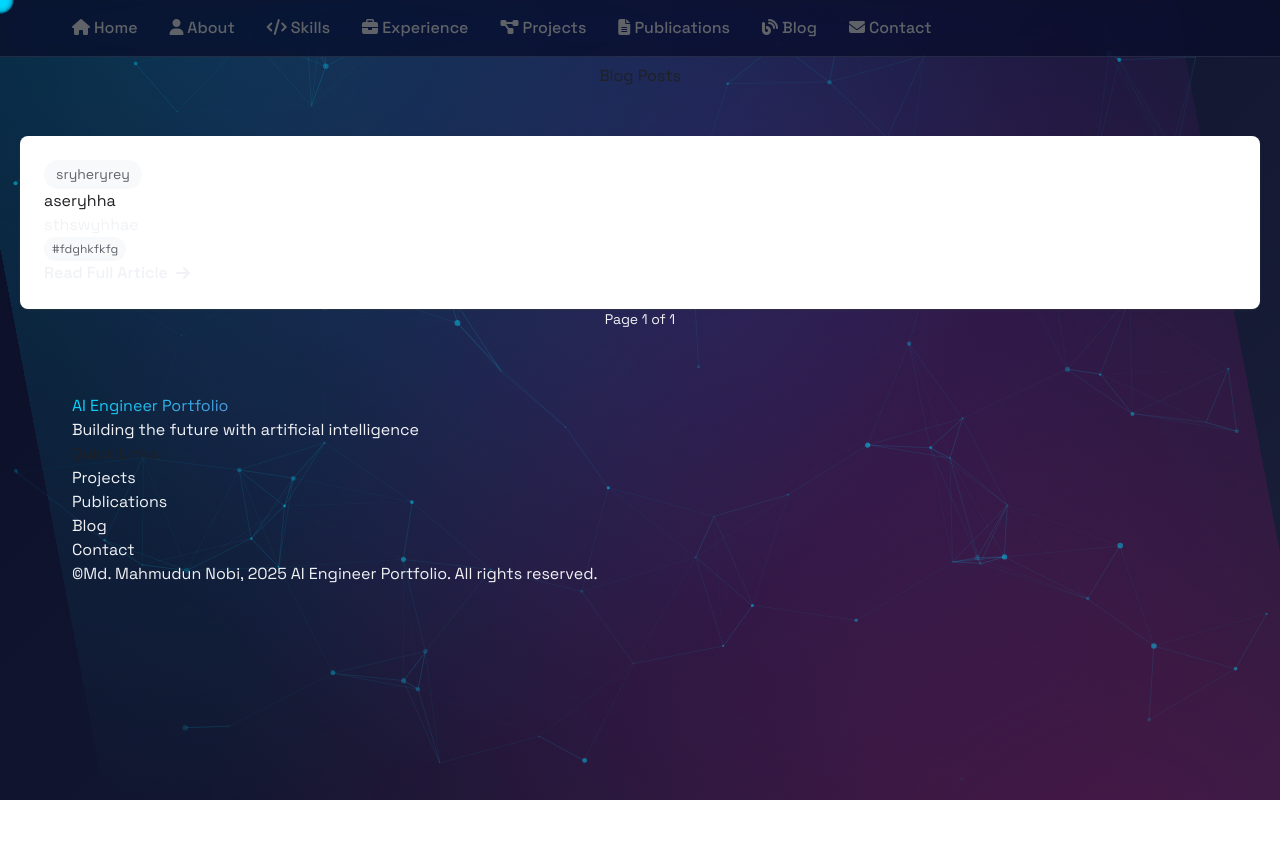
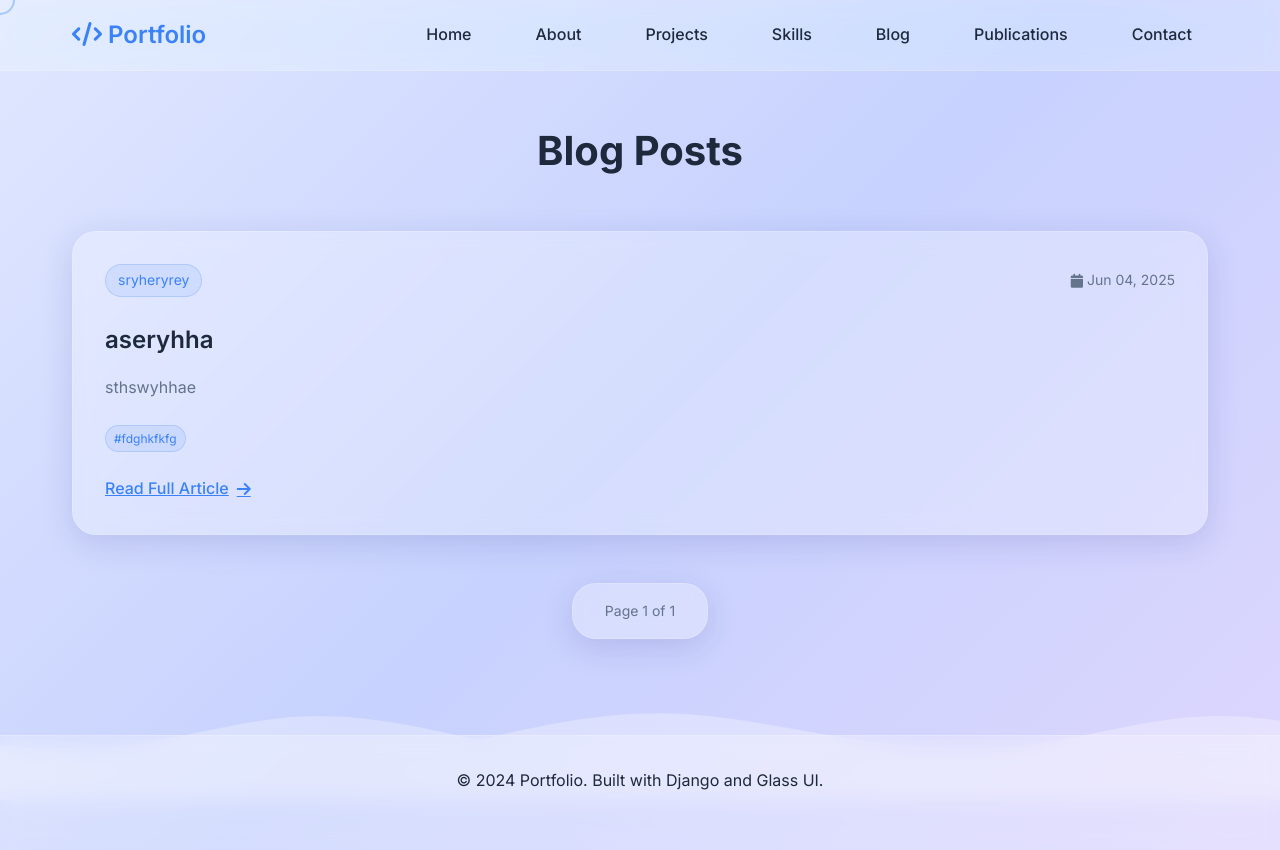
Before and after one commit to Nobi004/nobi_portfolio, a Django app: page /blog/ in a window 1280 px wide. Before the commit the page ends 800 px from the top, so only its background shows below. Run offline with Django 5.2, Linux system fonts and the light colour scheme; data comes from the database, SQL or seed files in the repository; some libraries are stand-ins or nearby versions.

Commit message:
Update base.html

```diff
--- a/ai_portfolio/portfolio/templates/base.html
+++ b/ai_portfolio/portfolio/templates/base.html
@@ -1,94 +1,68 @@
-{% load static %}
-{% load widget_tweaks %}
-{% load tailwind_tags %}
-{% tailwind_css %}
 <!DOCTYPE html>
 <html lang="en">
 <head>
     <meta charset="UTF-8">
     <meta name="viewport" content="width=device-width, initial-scale=1.0">
-    <meta name="description" content="AI Engineer Portfolio - Cutting-edge AI Solutions, Machine Learning & Deep Learning">
-    <meta name="keywords" content="AI Engineer, Machine Learning, Deep Learning, Neural Networks, Computer Vision, NLP">
-    <title>{% block title %}AI Engineer Portfolio{% endblock %}</title>
+    <meta name="description" content="Portfolio - Modern Glass Design">
+    <title>{% block title %}Portfolio{% endblock %}</title>
 
     {% load static %}
-    <link rel="stylesheet" href="{% static 'css/style.css' %}">
-    <!-- Font Awesome -->
+
+    <!-- Fonts -->
+    <link rel="preconnect" href="https://fonts.googleapis.com">
+    <link rel="preconnect" href="https://fonts.gstatic.com" crossorigin>
+    <link href="https://fonts.googleapis.com/css2?family=Inter:wght@300;400;500;600;700&display=swap" rel="stylesheet">
+
+    <!-- Icons -->
     <link rel="stylesheet" href="https://cdnjs.cloudflare.com/ajax/libs/font-awesome/6.4.0/css/all.min.css">
 
-    <!-- AOS Animation Library -->
-    <link rel="stylesheet" href="https://unpkg.com/aos@2.3.1/dist/aos.css">
-
     <!-- Custom CSS -->
-    <link rel="stylesheet" href="{% static 'css/ai_portfolio.css' %}">
+    <link rel="stylesheet" href="{% static 'css/glass.css' %}">
 
     {% block extra_css %}{% endblock %}
 </head>
 <body>
-    <!-- Glassmorphism Background -->
-    <!-- <div class="background-glass"></div> -->
-    <!-- Loading Animation -->
-    <div class="loading-container">
-        <div class="loading-orb"></div>
+    <!-- Wave Background -->
+    <div class="wave-container">
+        <div class="wave"></div>
     </div>
 
-    <!-- Animated Background -->
-    <div class="animated-bg"></div>
-
-    <!-- Particles Background -->
-    <div id="particles-js"></div>
+    <!-- Cursor Trail -->
+    <div class="cursor-trail" id="cursorTrail"></div>
 
     <!-- Navigation -->
-    <nav class="navbar-glass">
-        <div class="container-glass">
+    <nav class="navbar">
+        <div class="container">
             <div class="nav-wrapper">
                 <a href="{% url 'home' %}" class="logo">
-
+                    <i class="fas fa-code"></i> Portfolio
                 </a>
 
-                <button class="nav-toggle" id="navToggle">
+                <ul class="nav-menu" id="navMenu">
+                    <li><a href="{% url 'home' %}" class="nav-link">Home</a></li>
+                    <li><a href="{% url 'about' %}" class="nav-link">About</a></li>
+                    <li><a href="{% url 'projects' %}" class="nav-link">Projects</a></li>
+                    <li><a href="{% url 'skills' %}" class="nav-link">Skills</a></li>
+                    <li><a href="{% url 'blog' %}" class="nav-link">Blog</a></li>
+                    <li><a href="{% url 'publications' %}" class="nav-link">Publications</a></li>
+                    <li><a href="{% url 'contact' %}" class="nav-link">Contact</a></li>
+                </ul>
+
+                <div class="hamburger" id="hamburger">
                     <span></span>
                     <span></span>
                     <span></span>
-                </button>
-
-                <ul class="nav-menu" id="navMenu">
-                    <li><a href="{% url 'home' %}" class="nav-link">
-                        <i class="fas fa-home"></i> Home
-                    </a></li>
-                    <li><a href="{% url 'about' %}" class="nav-link">
-                        <i class="fas fa-user"></i> About
-                    </a></li>
-                    <li><a href="{% url 'skills' %}" class="nav-link">
-                        <i class="fas fa-code"></i> Skills
-                    </a></li>
-                    <li><a href="{% url 'experience' %}" class="nav-link">
-                        <i class="fas fa-briefcase"></i> Experience
-                    </a></li>
-                    <li><a href="{% url 'projects' %}" class="nav-link">
-                        <i class="fas fa-project-diagram"></i> Projects
-                    </a></li>
-                    <li><a href="{% url 'publications' %}" class="nav-link">
-                        <i class="fas fa-file-alt"></i> Publications
-                    </a></li>
-                    <li><a href="{% url 'blog' %}" class="nav-link">
-                        <i class="fas fa-blog"></i> Blog
-                    </a></li>
-                    <li><a href="{% url 'contact' %}" class="nav-link">
-                        <i class="fas fa-envelope"></i> Contact
-                    </a></li>
-                </ul>
+                </div>
             </div>
         </div>
     </nav>
 
     <!-- Messages -->
     {% if messages %}
-        <div class="messages">
+    <div class="container mt-2">
         {% for message in messages %}
-                <div class="alert alert-{{ message.tags }} glass-panel">
-                    <i class="fas fa-check-circle"></i>
-                    {{ message }}
+        <div class="glass message message-{{ message.tags }}">
+            <i class="fas fa-info-circle"></i> {{ message }}
         </div>
         {% endfor %}
     </div>
@@ -100,13 +74,10 @@
     </main>
 
     <!-- Footer -->
-    <footer class="footer-glass">
-        <div class="container-glass">
-            <div class="footer-content">
-                <div class="footer-section">
-                    <h4 class="text-gradient">AI Engineer Portfolio</h4>
-                    <p>Building the future with artificial intelligence</p>
-                    <div class="social-links">
+    <footer class="footer">
+        <div class="container">
+            <p>&copy; 2024 Portfolio. Built with Django and Glass UI.</p>
+            <div class="social-links mt-2">
                 {% if profile.github_url %}
                 <a href="{{ profile.github_url }}" target="_blank" class="social-link">
                     <i class="fab fa-github"></i>
@@ -124,37 +95,112 @@
                 {% endif %}
             </div>
         </div>
-                <div class="footer-section">
-                    <h4>Quick Links</h4>
-                    <ul class="footer-links">
-                        <li class="quick-link-item"><a href="{% url 'projects' %}">Projects</a></li>
-                        <li class="quick-link-item"><a href="{% url 'publications' %}">Publications</a></li>
-                        <li class="quick-link-item"><a href="{% url 'blog' %}">Blog</a></li>
-                        <li class="quick-link-item"><a href="{% url 'contact' %}">Contact</a></li>
-                    </ul>
-                </div>
-            </div>
-            <div class="footer-bottom">
-                <p>&copy;Md. Mahmudun Nobi, 2025 AI Engineer Portfolio. All rights reserved.</p>
-            </div>
-        </div>
     </footer>
 
-    <!-- Scripts -->
-    <script src="https://cdn.jsdelivr.net/particles.js/2.0.0/particles.min.js"></script>
-    <script src="https://unpkg.com/aos@2.3.1/dist/aos.js"></script>
-    <script src="{% static 'js/ai_animations.js' %}"></script>
-     <!-- Optional: JS for cursor effect or other scripts -->
-    <script src="{% static 'js/cursor-effect.js' %}"></script>
+    <!-- Minimal JavaScript -->
     <script>
-        // Initialize AOS
-        AOS.init({
-            duration: 1000,
-            once: true,
-            offset: 100
+        // Mobile Menu Toggle
+        const hamburger = document.getElementById('hamburger');
+        const navMenu = document.getElementById('navMenu');
+
+        hamburger.addEventListener('click', () => {
+            navMenu.classList.toggle('active');
+        });
+
+        // Cursor Trail Effect
+        const cursor = document.getElementById('cursorTrail');
+        let mouseX = 0, mouseY = 0;
+        let cursorX = 0, cursorY = 0;
+
+        document.addEventListener('mousemove', (e) => {
+            mouseX = e.clientX;
+            mouseY = e.clientY;
+        });
+
+        function animateCursor() {
+            cursorX += (mouseX - cursorX) * 0.1;
+            cursorY += (mouseY - cursorY) * 0.1;
+
+            cursor.style.left = cursorX + 'px';
+            cursor.style.top = cursorY + 'px';
+
+            requestAnimationFrame(animateCursor);
+        }
+
+        animateCursor();
+
+        // Water Drop Effect on Click
+        document.addEventListener('click', (e) => {
+            if (e.target.tagName === 'A' || e.target.tagName === 'BUTTON') return;
+
+            const drop = document.createElement('div');
+            drop.className = 'water-drop';
+            drop.style.left = e.clientX + 'px';
+            drop.style.top = e.clientY + 'px';
+            document.body.appendChild(drop);
+
+            setTimeout(() => drop.remove(), 600);
+        });
+
+        // Auto-hide messages
+        const messages = document.querySelectorAll('.message');
+        messages.forEach(msg => {
+            setTimeout(() => {
+                msg.style.opacity = '0';
+                setTimeout(() => msg.remove(), 300);
+            }, 5000);
         });
     </script>
 
     {% block extra_js %}{% endblock %}
 </body>
 </html>
+
+<style>
+/* Additional styles for base template */
+.hamburger {
+    display: none;
+}
+
+.message {
+    padding: var(--space-sm) var(--space-md);
+    margin-bottom: var(--space-sm);
+    display: flex;
+    align-items: center;
+    gap: var(--space-sm);
+    transition: opacity 0.3s ease;
+}
+
+.message-success {
+    border-left: 4px solid #10b981;
+    background: rgba(16, 185, 129, 0.1);
+}
+
+.message-error {
+    border-left: 4px solid #ef4444;
+    background: rgba(239, 68, 68, 0.1);
+}
+
+.social-links {
+    display: flex;
+    gap: var(--space-md);
+    justify-content: center;
+}
+
+.social-link {
+    color: var(--text-secondary);
+    font-size: 1.5rem;
+    transition: all 0.3s ease;
+}
+
+.social-link:hover {
+    color: var(--primary);
+    transform: translateY(-3px);
+}
+
+@media (max-width: 768px) {
+    .hamburger {
+        display: block;
+    }
+}
+</style>
```
Lines whose indentation alone changed are shown as unchanged.
